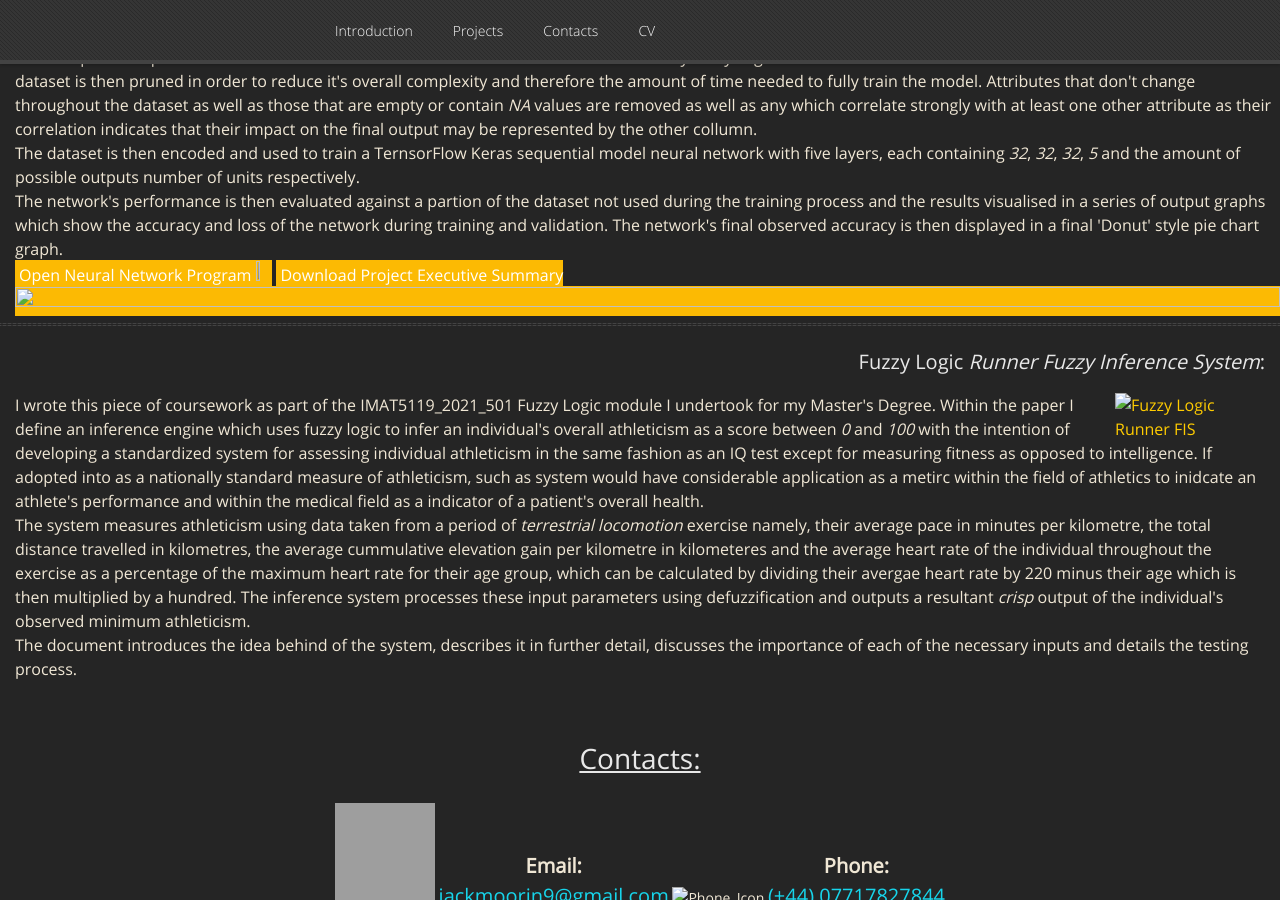
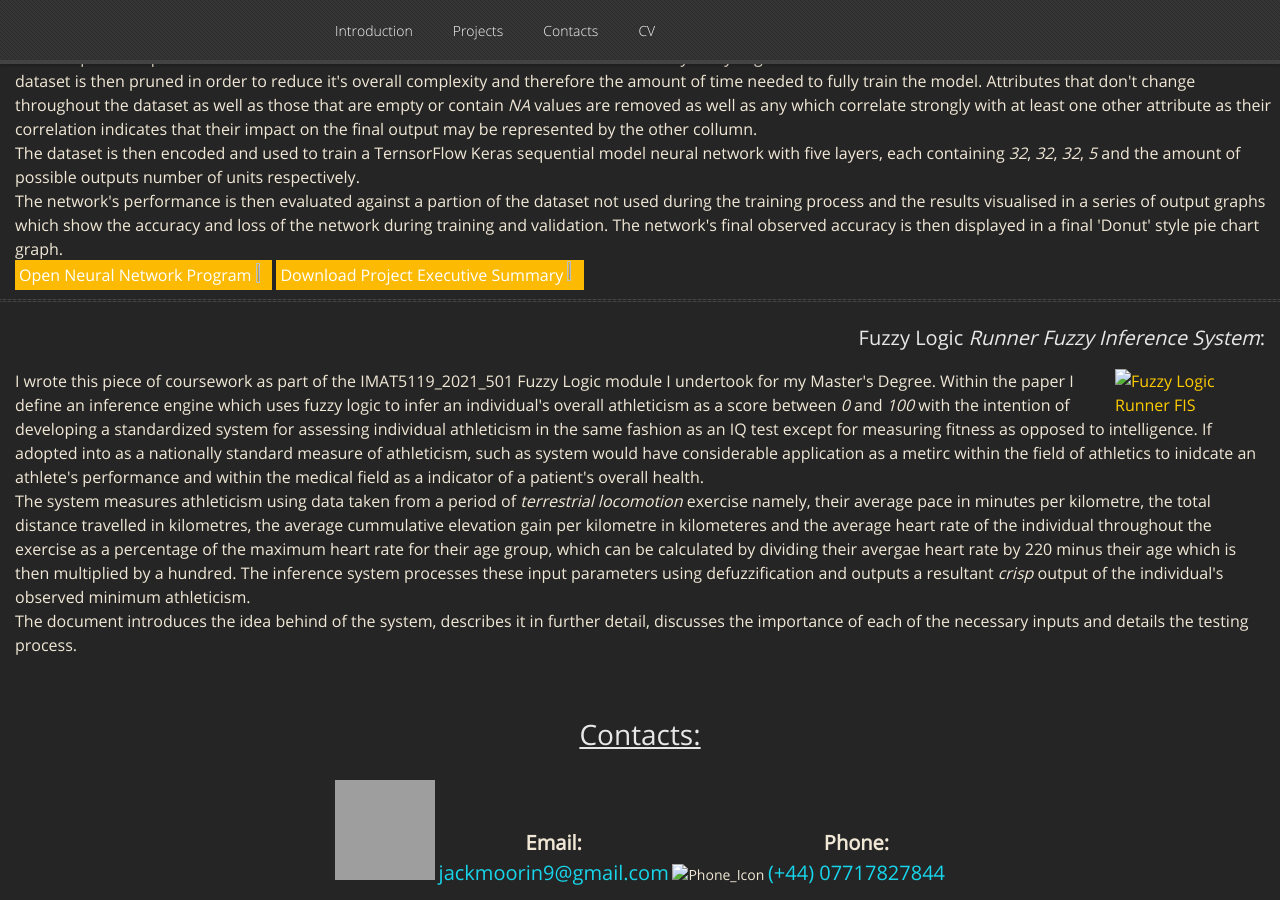
Before and after one commit to GamesProgrammingGrad2021/GamesProgrammingGrad2021.github.io, a Jekyll site: the page built from pages-themes-midnight-master/CODE_OF_CONDUCT.md, in a window 1280 px wide and 900 px high, scrolled down 1134 px. Built offline with Jekyll 4.4.1, drawn with Linux system fonts in a browser that asks for light colours; nearby versions of some CDN libraries; our own code applies the rules of GitHub Pages for plain Markdown files; grey boxes are pictures that could not be loaded.

Commit message:
Update default.html

```diff
--- a/_layouts/default.html
+++ b/_layouts/default.html
@@ -174,8 +174,8 @@
 				results visualised in a series of output graphs which show the accuracy and loss of the network during training and validation.
 				The network's final observed accuracy is then displayed in a final 'Donut' style pie chart graph.
 				<br>
-				<a href="https://drive.google.com/file/d/1X-fP9Mrm-ccgKDmvOfAfwK8EcRm2s_mT/view?usp=sharing" class="project_download">Open Neural Network Program <img src="Open_Icon.png" alt="" style="height: 1%; width: 1%;"></a>
-				<a href="ANN Executive Summary.docx" class="project_download">Download Project Executive Summary <img src="Open_Icon.png" alt="" style="height: 100%; width: 100%;"></a>
+				<a href="https://drive.google.com/file/d/1X-fP9Mrm-ccgKDmvOfAfwK8EcRm2s_mT/view?usp=sharing" class="project_download">Open Neural Network Program <img src="Open_Icon.png" alt="" style="height: 1%; width: 1%; vertical-align: middle;"></a>
+				<a href="ANN Executive Summary.docx" class="project_download">Download Project Executive Summary <img src="Download_Icon.png" alt="" style="height: 1%; width: 1%;"></a>
 				</div>
 			</div>
 
```
